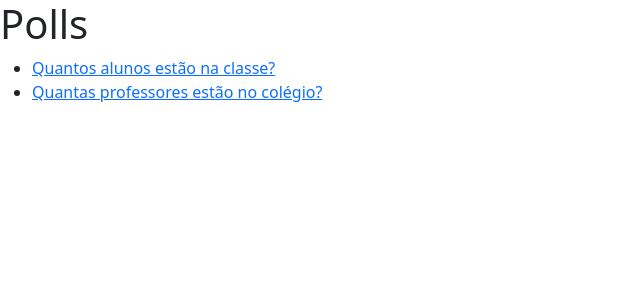
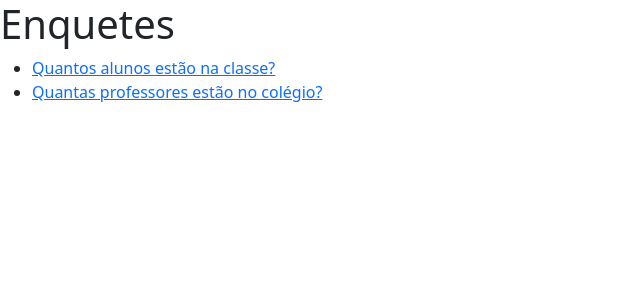
Before and after one commit to vittorpv/mysite, a Django app: page / in a window 1280 px wide. Shown: the top 300 px of the page, without its empty margins (0-640 px from the left). Run offline with Django 4.2, Linux system fonts and the light colour scheme; data comes from the database, SQL or seed files in the repository.

Commit message:
change tittle

```diff
--- a/polls/templates/index.html
+++ b/polls/templates/index.html
@@ -3,11 +3,11 @@
   <head>
     <meta charset="utf-8">
     <meta name="viewport" content="width=device-width, initial-scale=1">
-    <title>Bootstrap demo</title>
+    <title>Enquetes</title>
     <link href="https://cdn.jsdelivr.net/npm/bootstrap@5.3.1/dist/css/bootstrap.min.css" rel="stylesheet" integrity="sha384-4bw+/aepP/YC94hEpVNVgiZdgIC5+VKNBQNGCHeKRQN+PtmoHDEXuppvnDJzQIu9" crossorigin="anonymous">
   </head>
   <body>
-    <h1>Polls</h1>
+    <h1>Enquetes</h1>
     <ul>
       {% for question in questions %}
       <li><a href="{% url 'question_detail' question.id %}">{{ question.question_text }}</a></li>
```
